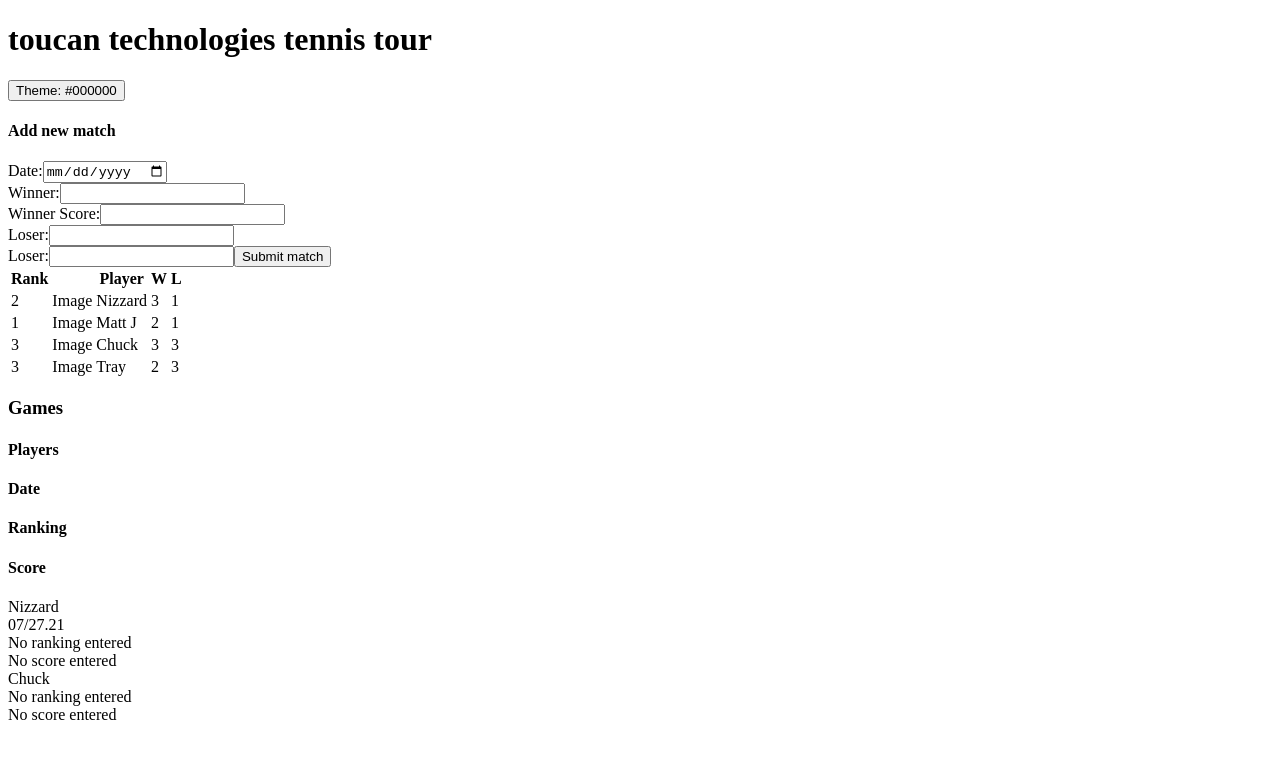
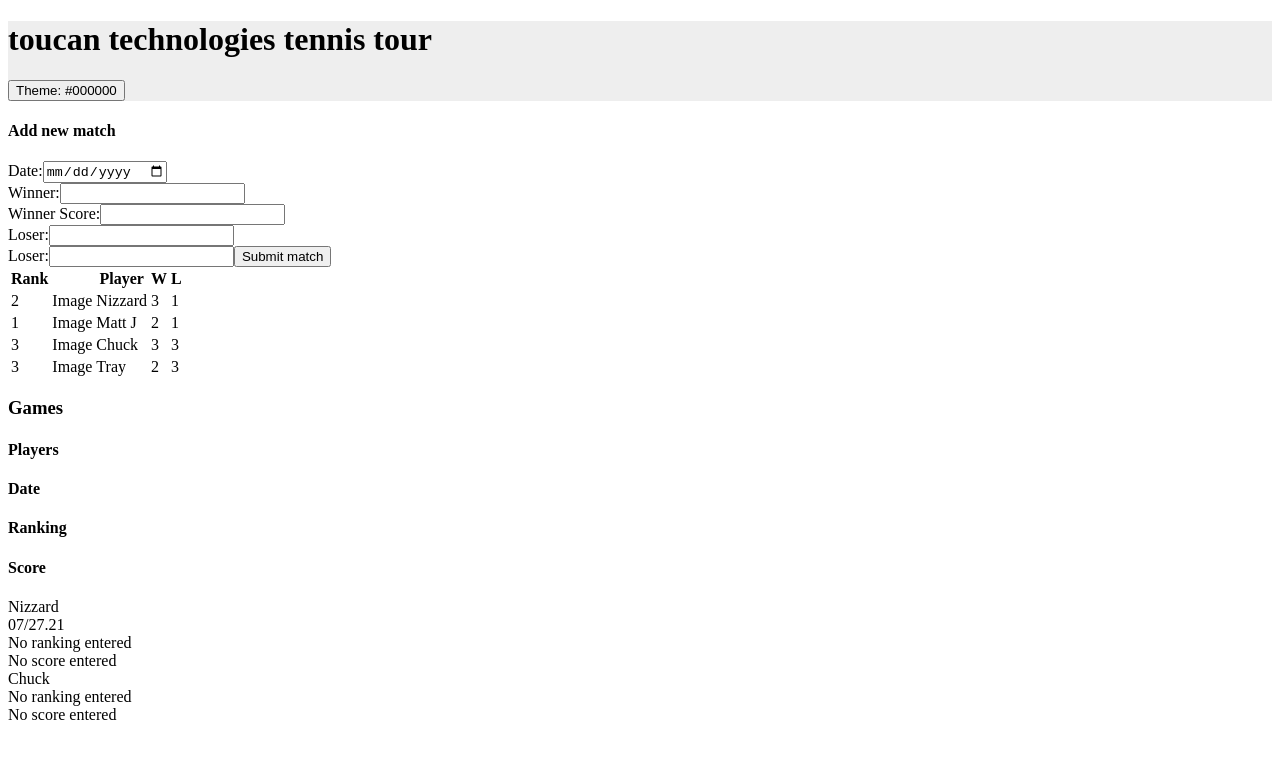
Before and after one commit to alstonwhite/tennis-ladder-arch, a React (Create React App) app: page / in a window 1280 px wide. Shown: the top 758 px of the page. Built offline with nearby package versions, Linux system fonts and the light colour scheme.

Commit message:
Theme context update

```diff
--- a/src/components/Header.js
+++ b/src/components/Header.js
@@ -7,9 +7,9 @@ const Header = () => {
     const { theme, updateTheme } = useTheme();
 
     return (
-        <div >
+        <div style={{color: theme.color, backgroundColor: theme.backgroundColor}}>
             <h1>toucan technologies tennis tour</h1>
-            <button onClick={updateTheme} syle={{color: theme.color, backgroundColor: theme.backgroundColor}}>Theme: {theme.color}</button>
+            <button onClick={updateTheme} syle={{ color: 'red' }}>Theme: {theme.color}</button>
         </div>
     )
 }
--- a/src/contexts/ThemeContext.js
+++ b/src/contexts/ThemeContext.js
@@ -21,7 +21,6 @@ export const ThemeProvider = ({ children }) => {
 
     const updateTheme = () => {
         setTheme(theme === themes.light ? themes.dark : themes.light);
-        console.log(theme === themes.light ? themes.dark : themes.light);
     }
 
     const value = {theme, updateTheme};
```
